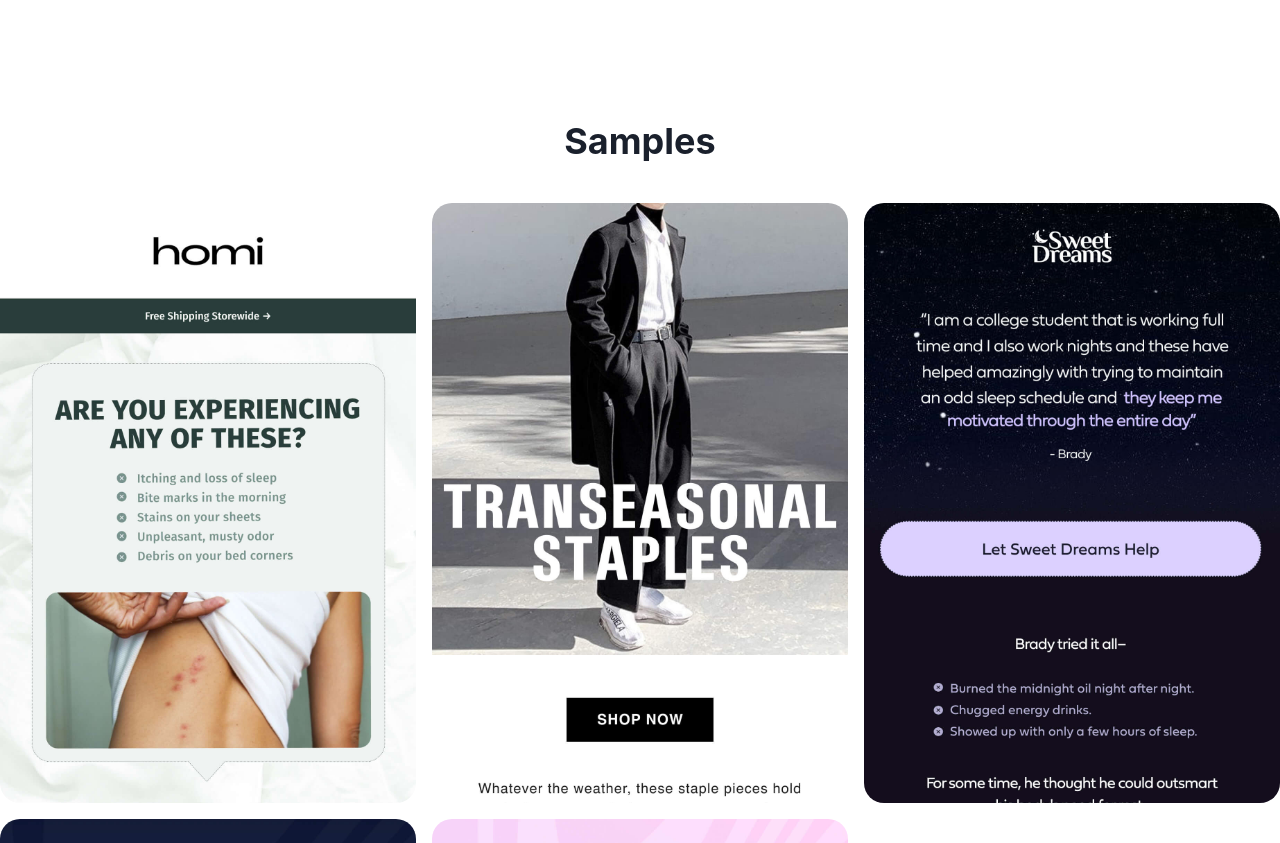
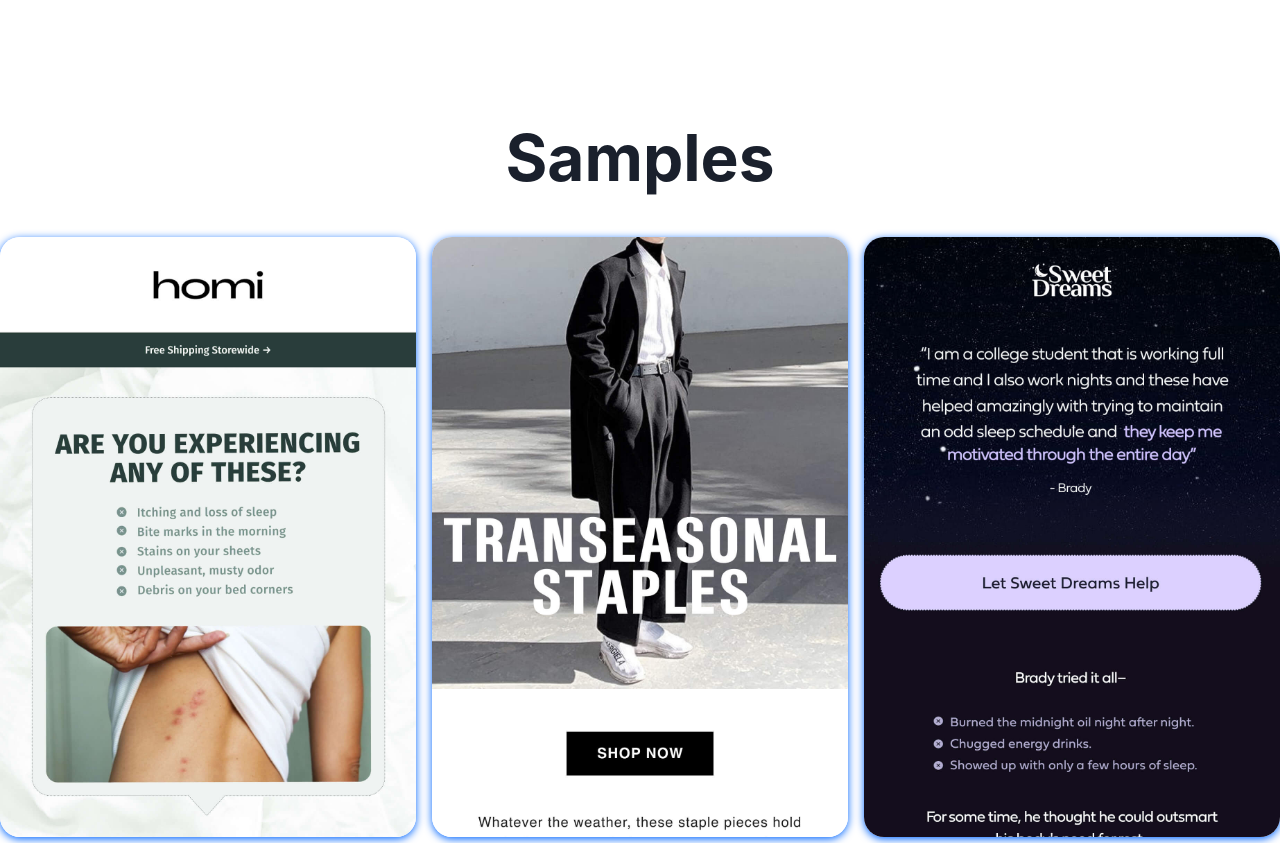
Before and after one commit to jasonLapina/copy-writer, a React (Create React App) app: page / in a window 1280 px wide. Shown: the part 2680-3523 px from the top of the page. Built offline with nearby package versions, Linux system fonts and the light colour scheme.

Commit message:
add another sample, add shadow to sample

```diff
--- a/src/Components/Samples.js
+++ b/src/Components/Samples.js
@@ -25,6 +25,7 @@ function Samples() {
     "/sample/SweetDreams.jpg",
     "/sample/BuzzBud.jpg",
     "/sample/Gassy.jpg",
+    "/sample/fruits.jpg",
   ];
 
   const openModalHandler = (sampleSrc) => {
@@ -44,7 +45,7 @@ function Samples() {
       </Modal>
 
       <SectionLayout>
-        <Heading textAlign='center' mb='40px'>
+        <Heading textAlign='center' mb='40px' fontSize='64px'>
           Samples
         </Heading>
         <Grid data-aos='fade-up' gap='16px' gridTemplateColumns='repeat(3,1fr)'>
@@ -60,6 +61,7 @@ function Samples() {
               pos='relative'
               role='group'
               onClick={() => openModalHandler(item)}
+              boxShadow='0 2px 8px #0066FF'
             >
               <Image
                 alt='sample copy for client'
```
Also changed, not shown: public/sample/fruits.jpg (added).
